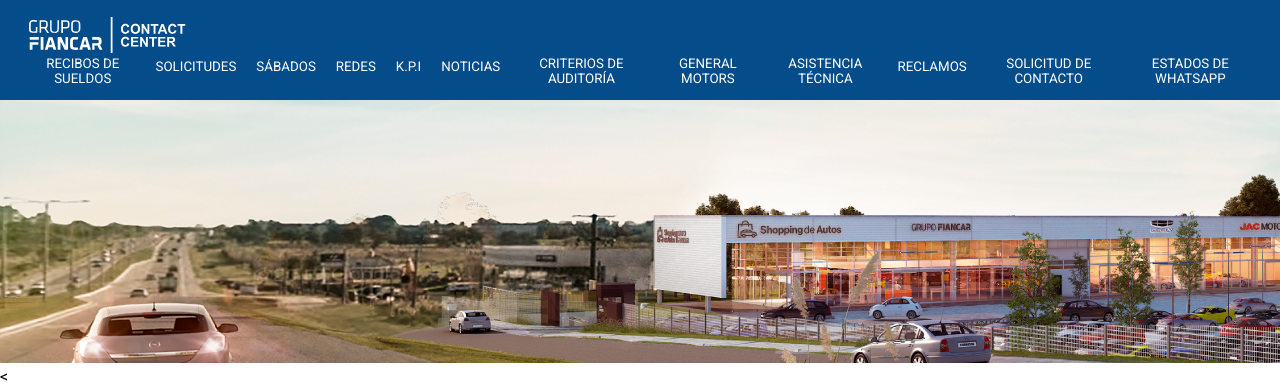
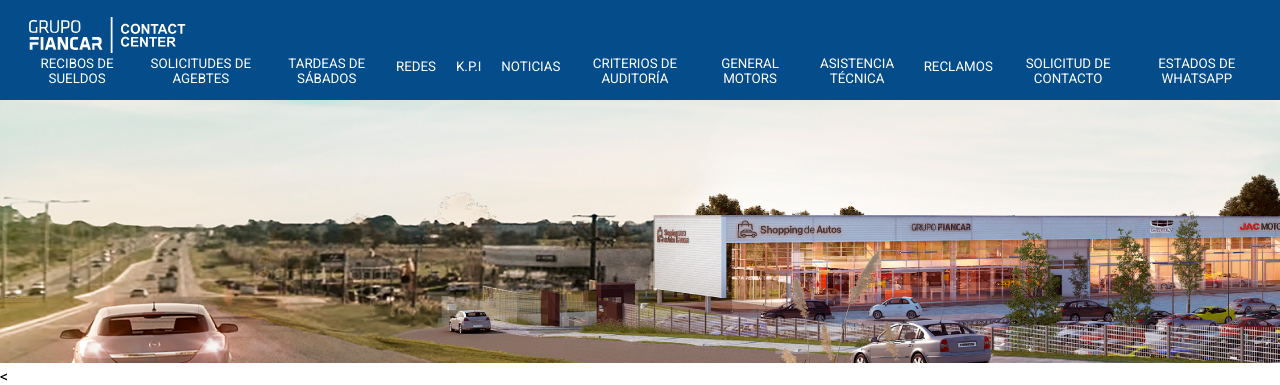
Before and after one commit to Rodrilundain/index.callcenter, a plain HTML site: page index.html in a window 1280 px wide. Shown: the top 385 px of the page. Drawn offline with Linux system fonts and the light colour scheme.

Commit message:
Update index.html

```diff
--- a/index.html
+++ b/index.html
@@ -25,8 +25,8 @@
 						<ul>
 							<ul style="text-align: center; list-style: none; padding: 0;">
     <li><a href="http://reciboelectronico.grupofiancar.com/mirecibo/" target="_blank" style="font-size: smaller; display: inline-block;">RECIBOS DE SUELDOS</a></li>
-    <li><a href="https://novedadesfiancarcom.wordpress.com/solicitudes/" target="_blank" style="font-size: smaller; display: inline-block;">SOLICITUDES</a></li>
-    <li><a href="https://docs.google.com/spreadsheets/d/19Wl23gvjgi1j-TlaWjDk4l7FcGzsDoGoL2d3cx7KjI0/edit?gid=1915776704#gid=1915776704" target="_blank" style="font-size: smaller; display: inline-block;">SÁBADOS</a></li>
+    <li><a href="https://novedadesfiancarcom.wordpress.com/solicitudes/" target="_blank" style="font-size: smaller; display: inline-block;">SOLICITUDES DE AGEBTES </a></li>
+    <li><a href="https://docs.google.com/spreadsheets/d/19Wl23gvjgi1j-TlaWjDk4l7FcGzsDoGoL2d3cx7KjI0/edit?gid=1915776704#gid=1915776704" target="_blank" style="font-size: smaller; display: inline-block;"> TARDEAS DE SÁBADOS</a></li>
     <li><a href="https://business.facebook.com/latest/home?asset_id=1447149785526527&nav_ref=fb_web_pplus_settings_menu" target="_blank" style="font-size: smaller; display: inline-block;">REDES</a></li>
     <li><a href="https://docs.google.com/spreadsheets/d/1LqoJg7AkjNM55CfgI1ETihshbSC7orFPQdQ0M4n125c/edit?gid=1692424211#gid=1692424211" target="_blank" style="font-size: smaller; display: inline-block;">K.P.I</a></li>
     <li><a href="https://novedadesfiancarcom.wordpress.com/noticias/" target="_blank" style="font-size: smaller; display: inline-block;">NOTICIAS</a></li>
```
